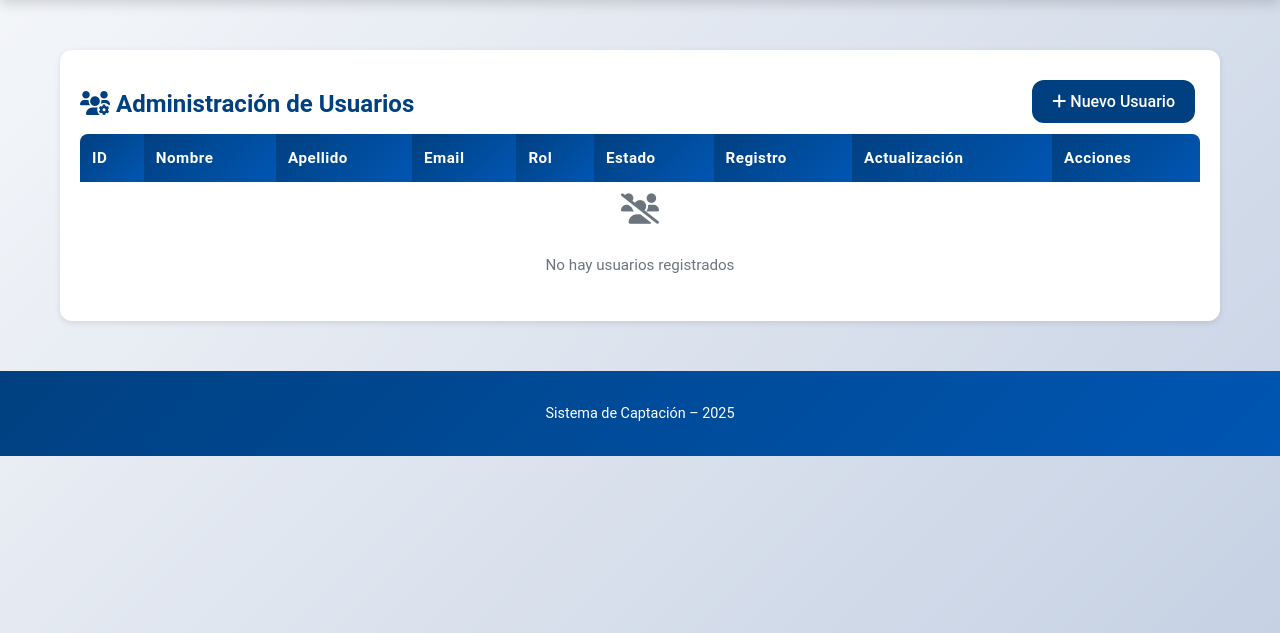
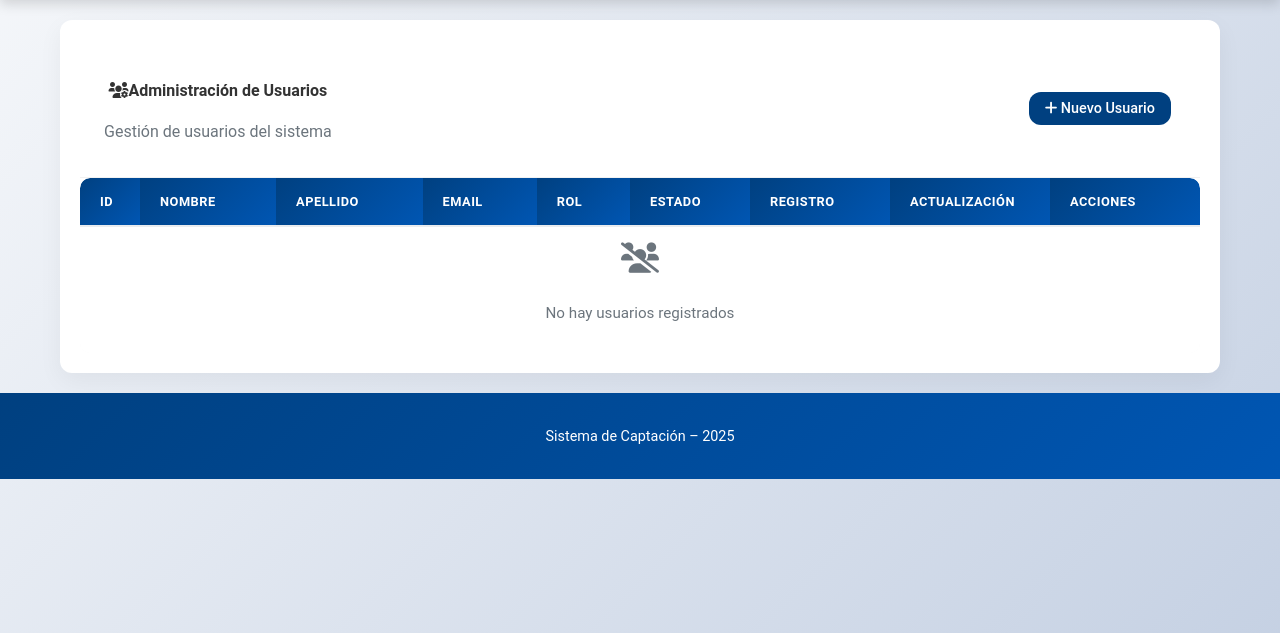
Before and after one commit to gustavo180591/sistema_evaluacion, a PHP site: page /app/views/admin/usuarios.php in a window 1280 px wide. Shown: the part 57-690 px from the top of the page. Run offline with PHP 8.4, Linux system fonts and the light colour scheme.

Commit message:
Actualización de estilos modernos en la administración de usuarios
- Diseño moderno y limpio para la tabla de usuarios
- Nuevo interruptor de estado con animación suave
- Mejor organización visual de la información
- Efectos hover y transiciones mejoradas
- Diseño responsivo optimizado
- Mejor jerarquía visual y espaciado

```diff
--- a/app/views/admin/usuarios.php
+++ b/app/views/admin/usuarios.php
@@ -1,17 +1,156 @@
 <?php require_once __DIR__ . '/../layout/header.php'; ?>
 <?php require_once __DIR__ . '/../componentes/navbar.php'; ?>
 
-<div class="container" style="max-width: 1200px; margin: 30px auto; padding: 20px;">
-    <div class="card" style="border-radius: 12px; box-shadow: 0 2px 6px rgba(0,0,0,0.1);">
-        <div class="card-body">
-            <div class="d-flex justify-content-between align-items-center mb-4">
-                <h2 class="mb-0" style="color: #004080;">
-                    <i class="fas fa-users-cog"></i> Administración de Usuarios
-                </h2>
-                <a href="index.php?controller=Admin&action=nuevoUsuario" class="btn btn-primary">
-                    <i class="fas fa-plus"></i> Nuevo Usuario
-                </a>
+<style>
+    .user-table {
+        --bs-table-bg: #fff;
+        --bs-table-striped-bg: #f8f9fa;
+        --bs-table-hover-bg: #f1f3f5;
+        border-radius: 10px;
+        overflow: hidden;
+        box-shadow: 0 4px 20px rgba(0,0,0,0.05);
+    }
+
+    .user-table thead th {
+        background-color: #f8f9fa;
+        border-bottom: 2px solid #e9ecef;
+        font-weight: 600;
+        text-transform: uppercase;
+        font-size: 0.8rem;
+        letter-spacing: 0.5px;
+        padding: 1rem 1.25rem;
+    }
+
+    .user-table tbody td {
+        padding: 1rem 1.25rem;
+        vertical-align: middle;
+        border-color: #edf2f7;
+    }
+
+    .user-table tbody tr:hover {
+        background-color: #f8f9fa;
+    }
+
+    .status-toggle {
+        position: relative;
+        display: inline-block;
+        width: 80px;
+        height: 30px;
+    }
+
+    .status-toggle input {
+        opacity: 0;
+        width: 0;
+        height: 0;
+    }
+
+    .status-slider {
+        position: absolute;
+        cursor: pointer;
+        top: 0;
+        left: 0;
+        right: 0;
+        bottom: 0;
+        background-color: #dc3545;
+        transition: .4s;
+        border-radius: 34px;
+    }
+
+    .status-slider:before {
+        position: absolute;
+        content: "";
+        height: 26px;
+        width: 26px;
+        left: 2px;
+        bottom: 2px;
+        background-color: white;
+        transition: .4s;
+        border-radius: 50%;
+    }
+
+    input:checked + .status-slider {
+        background-color: #28a745;
+    }
+
+    input:checked + .status-slider:before {
+        transform: translateX(50px);
+    }
+
+    .status-label {
+        position: absolute;
+        color: white;
+        font-size: 0.7rem;
+        font-weight: 600;
+        top: 50%;
+        transform: translateY(-50%);
+        pointer-events: none;
+    }
+
+    .status-label-on {
+        left: 10px;
+        display: none;
+    }
+
+    .status-label-off {
+        right: 10px;
+    }
+
+    input:checked + .status-slider .status-label-on {
+        display: block;
+    }
+
+    input:checked + .status-slider .status-label-off {
+        display: none;
+    }
+
+    .action-btn {
+        display: inline-flex;
+        align-items: center;
+        justify-content: center;
+        gap: 6px;
+        padding: 0.4rem 0.8rem;
+        border-radius: 6px;
+        font-size: 0.85rem;
+        font-weight: 500;
+        transition: all 0.2s ease;
+    }
+
+    .action-btn i {
+        font-size: 0.9em;
+    }
+
+    .card {
+        border: none;
+        box-shadow: 0 0.5rem 1.5rem rgba(0, 0, 0, 0.05);
+        border-radius: 12px;
+        overflow: hidden;
+    }
+
+    .card-header {
+        background-color: #fff;
+        border-bottom: 1px solid rgba(0,0,0,0.05);
+        padding: 1.25rem 1.5rem;
+    }
+
+    .table-responsive {
+        border-radius: 10px;
+        overflow: hidden;
+    }
+</style>
+
+<div class="container py-4">
+    <div class="card">
+        <div class="card-header bg-white d-flex justify-content-between align-items-center">
+            <div>
+                <h4 class="mb-0 fw-bold text-primary">
+                    <i class="fas fa-users-cog me-2"></i>Administración de Usuarios
+                </h4>
+                <p class="text-muted mb-0 small">Gestión de usuarios del sistema</p>
             </div>
+            <a href="index.php?controller=Admin&action=nuevoUsuario" class="btn btn-primary btn-sm">
+                <i class="fas fa-plus me-1"></i> Nuevo Usuario
+            </a>
+        </div>
 
             <?php if (isset($_SESSION['mensaje'])): ?>
                 <div class="alert alert-success" style="margin-bottom: 20px;">
@@ -32,18 +171,18 @@
             <?php endif; ?>
 
             <div class="table-responsive">
-                <table class="table table-hover">
-                    <thead class="table-light">
+                <table class="table table-hover user-table mb-0">
+                    <thead>
                         <tr>
-                            <th style="border-top-left-radius: 8px;">ID</th>
+                            <th style="width: 60px;">ID</th>
                             <th>Nombre</th>
                             <th>Apellido</th>
                             <th>Email</th>
                             <th>Rol</th>
-                            <th>Estado</th>
-                            <th>Registro</th>
-                            <th>Actualización</th>
-                            <th style="border-top-right-radius: 8px;" class="text-center">Acciones</th>
+                            <th style="width: 120px;">Estado</th>
+                            <th style="width: 140px;">Registro</th>
+                            <th style="width: 160px;">Actualización</th>
+                            <th style="width: 150px;" class="text-center">Acciones</th>
                         </tr>
                     </thead>
                     <tbody>
@@ -72,37 +211,45 @@
                                 </span>
                             </td>
                             <td class="align-middle">
-                                <form method="POST" action="index.php?controller=Admin&action=toggleEstadoUsuario" class="d-inline">
+                                <form method="POST" action="index.php?controller=Admin&action=toggleEstadoUsuario" class="d-inline-block">
                                     <input type="hidden" name="id" value="<?php echo $usuario['id']; ?>">
                                     <input type="hidden" name="estado_actual" value="<?php echo $usuario['estado']; ?>">
-                                    <button type="submit" class="btn btn-sm <?php echo $usuario['estado'] === 'activo' ? 'btn-outline-danger' : 'btn-outline-success'; ?>"
-                                            title="<?php echo $usuario['estado'] === 'activo' ? 'Desactivar usuario' : 'Activar usuario'; ?>">
-                                        <i class="fas fa-<?php echo $usuario['estado'] === 'activo' ? 'times' : 'check'; ?> me-1"></i>
-                                        <?php echo $usuario['estado'] === 'activo' ? 'Desactivar' : 'Activar'; ?>
-                                    </button>
+                                    <label class="status-toggle">
+                                        <input type="checkbox" <?php echo $usuario['estado'] === 'activo' ? 'checked' : ''; ?>
+                                               onchange="this.form.submit()"
+                                               title="<?php echo $usuario['estado'] === 'activo' ? 'Desactivar usuario' : 'Activar usuario'; ?>">
+                                        <span class="status-slider">
+                                            <span class="status-label status-label-on">ON</span>
+                                            <span class="status-label status-label-off">OFF</span>
+                                        </span>
+                                    </label>
                                 </form>
                             </td>
-                            <td class="align-middle" style="font-size: 0.9em;">
-                                <?php echo date('d/m/Y', strtotime($usuario['fecha_registro'])); ?>
-                                <small class="d-block text-muted"><?php echo date('H:i', strtotime($usuario['fecha_registro'])); ?></small>
-                            </td>
-                            <td class="align-middle" style="font-size: 0.9em;">
-                                <?php echo date('d/m/Y', strtotime($usuario['fecha_actualizacion'])); ?>
-                                <small class="d-block text-muted"><?php echo date('H:i', strtotime($usuario['fecha_actualizacion'])); ?></small>
+                            <td class="align-middle">
+                                <div class="d-flex flex-column">
+                                    <span class="text-dark fw-medium"><?php echo date('d/m/Y', strtotime($usuario['fecha_registro'])); ?></span>
+                                    <small class="text-muted"><?php echo date('H:i', strtotime($usuario['fecha_registro'])); ?></small>
+                                </div>
                             </td>
                             <td class="align-middle">
-                                <div class="d-flex flex-column gap-1">
+                                <div class="d-flex flex-column">
+                                    <span class="text-dark fw-medium"><?php echo date('d/m/Y', strtotime($usuario['fecha_actualizacion'])); ?></span>
+                                    <small class="text-muted"><?php echo date('H:i', strtotime($usuario['fecha_actualizacion'])); ?></small>
+                                </div>
+                            </td>
+                            <td class="align-middle">
+                                <div class="d-flex justify-content-center">
                                     <a href="index.php?controller=Admin&action=editarUsuario&id=<?php echo $usuario['id']; ?>"
-                                       class="btn btn-sm btn-outline-primary d-flex align-items-center justify-content-center"
+                                       class="action-btn btn-outline-primary text-primary"
                                        title="Editar usuario">
-                                        <i class="fas fa-edit me-1"></i>
+                                        <i class="far fa-edit"></i>
                                         <span>Editar</span>
                                     </a>
                                     <a href="index.php?controller=Admin&action=eliminarUsuario&id=<?php echo $usuario['id']; ?>"
-                                       class="btn btn-sm btn-outline-danger d-flex align-items-center justify-content-center"
+                                       class="action-btn btn-outline-danger text-danger ms-2"
                                        title="Eliminar usuario"
                                        onclick="return confirm('¿Está seguro de eliminar este usuario?');">
-                                        <i class="fas fa-trash me-1"></i>
+                                        <i class="far fa-trash-alt"></i>
                                         <span>Eliminar</span>
                                     </a>
                                 </div>
```
